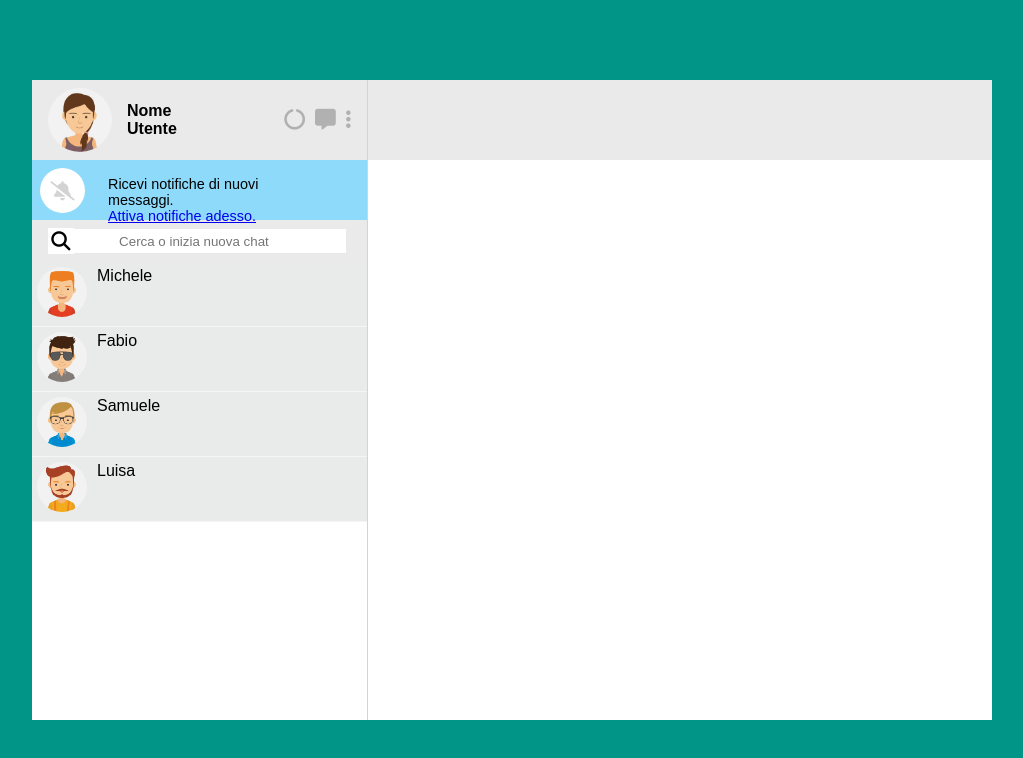
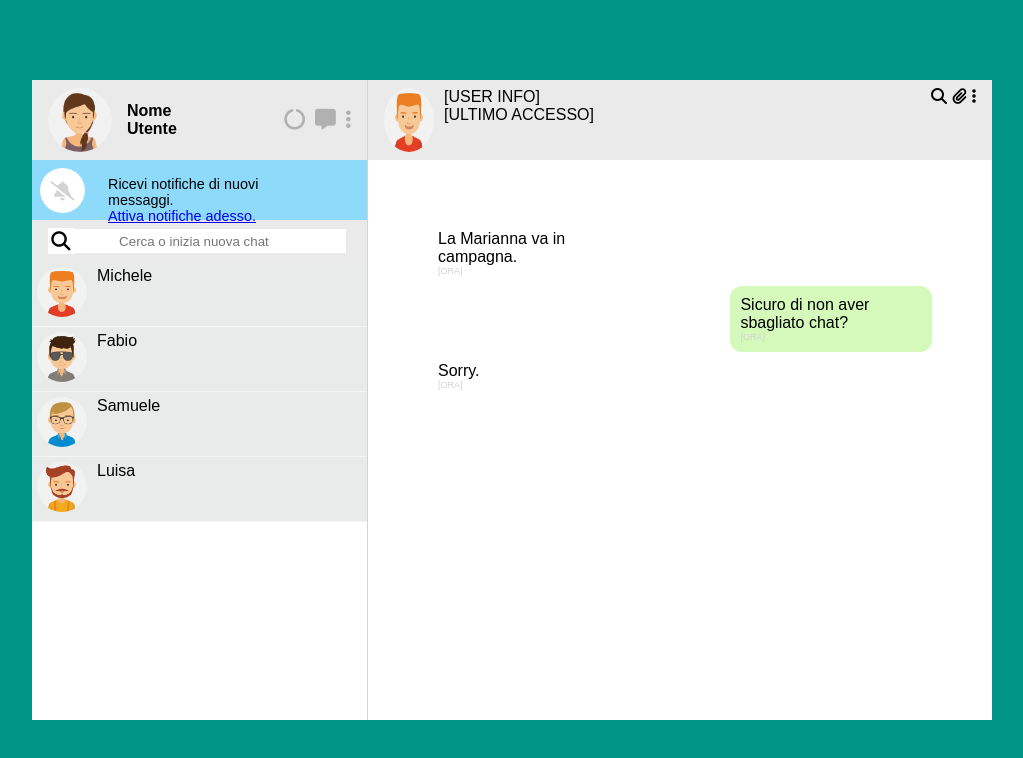
Before and after one commit to franciowel/vue-boolzapp, a plain HTML site: page index.html in a window 1280 px wide. Shown: the whole page, without its empty margins (128-1151 px from the left). Drawn offline with nearby package versions, Linux system fonts and the light colour scheme.

Commit message:
milestone 1

```diff
--- a/css/style.css
+++ b/css/style.css
@@ -39,6 +39,11 @@ body{
 
 ul{
     list-style: none;
+}
+
+.flex-info{
+    display: flex;
+    flex-direction: column;
 }
 
 /* CONTACTS */
@@ -137,3 +142,64 @@ ul{
     height: 100%;
     width: 65%;
 }
+
+.chat-head{
+    justify-content: space-between;
+}
+
+/* MESSAGES */
+.received {
+    width: 40%;
+    min-width: 35%;
+    display: block;
+    background-color: lightblue;
+    padding: 10px;
+    border-radius: 12px;
+}
+
+.sent {
+    width: 40%;
+    min-width: 35%;
+    display: block;
+    background-color: #d5f9ba;
+    padding: 10px;
+    border-radius: 12px;
+}
+
+/* CONVERSAZIONE */
+.back-ground-chat{
+    /* background-image: url(../img/mine.jpg); */
+}
+
+.chat {
+    margin-top: 60px;
+}
+
+.inner-chat {
+    margin-left: 60px;
+    margin-right: 60px;
+}
+.received {
+    width: 40%;
+    min-width: 35%;
+    display: block;
+    background-color: white;
+    padding: 10px;
+    border-radius: 12px;
+}
+.sent {
+    width: 40%;
+    min-width: 35%;
+    display: block;
+    background-color: #d5f9ba;
+    padding: 10px;
+    border-radius: 12px;
+}
+.times {
+    color: lightgray;
+    font-size: 9px;
+}
+.flex-end {
+    display: flex;
+    justify-content: flex-end;
+}
--- a/index.html
+++ b/index.html
@@ -93,9 +93,75 @@
             <!-- QUI VERRANNO MOSTRATE LE CHAT -->
             <div class="chat-col">
 
-                <div class="chat-head"></div>
+                <div class="chat-head flexcontain">
+
+                    <div class="flexcontain">
+                        <img src="img/avatar_1.jpg" alt="avatar" class="propic">
+                        <div class="flex-info">
+                            <span class="padding-l">
+                                [USER INFO]
+                            </span>
+                            <span class="padding-l">
+                                [ULTIMO ACCESSO]
+                            </span>
+                        </div>
+                    </div>
+                    <div>
+                        <i class="fa-solid fa-magnifying-glass"></i>
+                        <i class="fa-solid fa-paperclip"></i>
+                        <i class="fa-solid fa-ellipsis-vertical"></i>
+                    </div>
+
+                </div>
+
+                <div class="back-ground-chat">
+                    <!-- QUI CI SARA LA CONVERSAZIONE -->
+                <div class="chat">
+                    <!-- INIZIO TEMPL MEX -->
+                    <div class="inner-chat">
+                        <span class="received">
+                            <div>
+                                La Marianna va in campagna.
+                            </div>
+                            <div class="text-right times">
+                                [ORA]
+                            </div>
+                        </span>
+                    </div>
+                    <!-- FINE TEMPLATE MEX -->
+
+                    <!-- INIZIO TEMPL MEX -->
+                    <div class="inner-chat flex-end">
+                        <span class="sent">
+                            <div>
+                                Sicuro di non aver sbagliato chat?
+                            </div>
+                            <div class="text-right times">
+                                [ORA]
+                            </div>
+                        </span>
+                    </div>
+                    <!-- FINE TEMPLATE MEX -->
+
+                    <!-- INIZIO TEMPL MEX -->
+                    <div class="inner-chat">
+                        <span class="received">
+                            <div>
+                                Sorry.
+                            </div>
+                            <div class="text-right times">
+                                [ORA]
+                            </div>
+                        </span>
+                    </div>
+                    <!-- FINE TEMPLATE MEX -->
 
             </div>
+
+                </div>
+            </div>
+
+        </div>
 
         </div>
 
```
